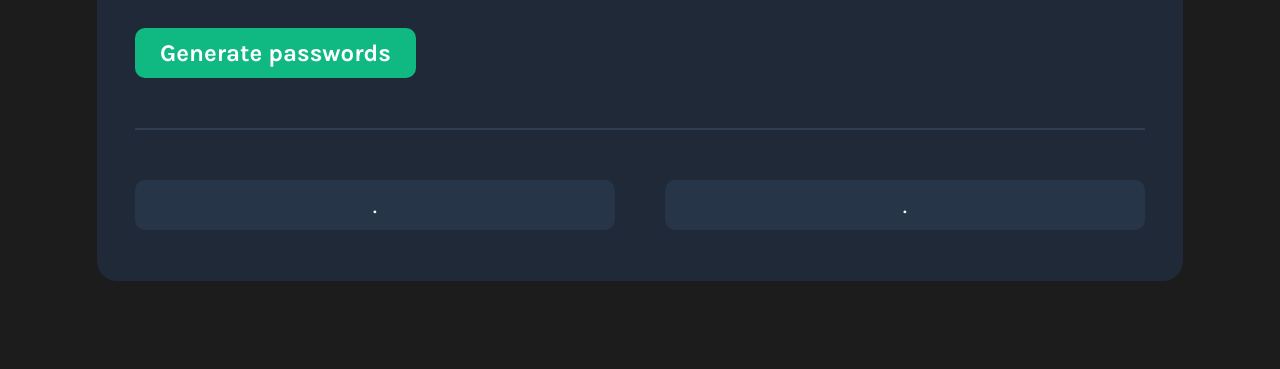
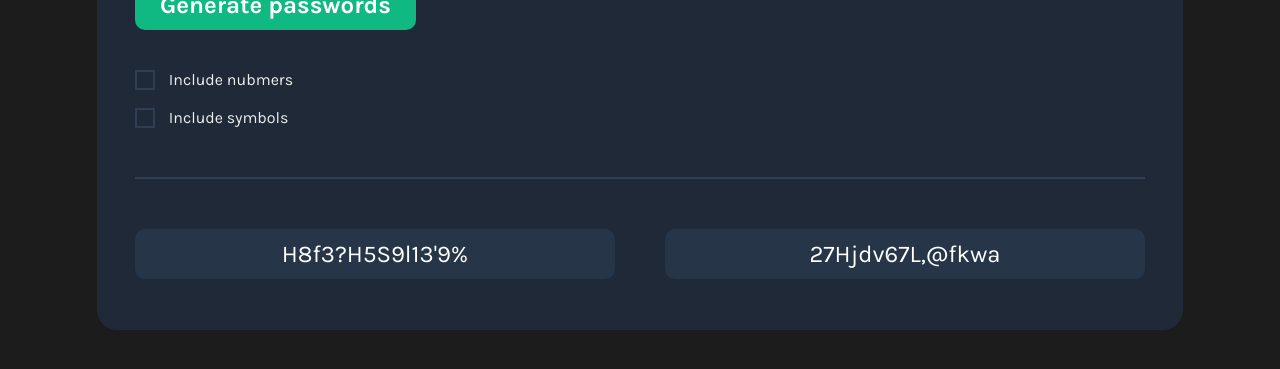
Before and after one commit to Ivanovic18/password-generator, a plain HTML site: page index.html in a window 1280 px wide. Shown: the part 389-758 px from the top of the page. Drawn offline with nearby package versions, Linux system fonts and the light colour scheme.

Commit message:
Add files via upload

```diff
--- a/index.html
+++ b/index.html
@@ -13,10 +13,27 @@
             <h1 id="heading2" class="heading">random password</h1>
             <p>Never use an insecure password again.</p>
             <button>Generate passwords</button>
+            <form>
+                <div class="checkbox">
+                    <input class="checkbox-spin" type="checkbox" id="numbers" />
+                    <label for="numbers">
+                        <span></span>
+                        Include nubmers
+                    </label>
+                </div>
+                <br />
+                <div class="checkbox">
+                    <input class="checkbox-spin" type="checkbox" id="symbols" />
+                    <label for="symbols">
+                        <span></span>
+                        Include symbols
+                    </label>
+                </div>
+            </form>
             <hr />
             <div class="passwords">
-                <div id="first-password" class="password">.</div>
-                <div id="second-password" class="password">.</div>
+                <div id="first-password" class="password">H8f3?H5S9l13'9%</div>
+                <div id="second-password" class="password">27Hjdv67L,@fkwa</div>
             </div>
         </div>
         <script src="https://ajax.googleapis.com/ajax/libs/jquery/3.6.1/jquery.min.js"></script>
```
